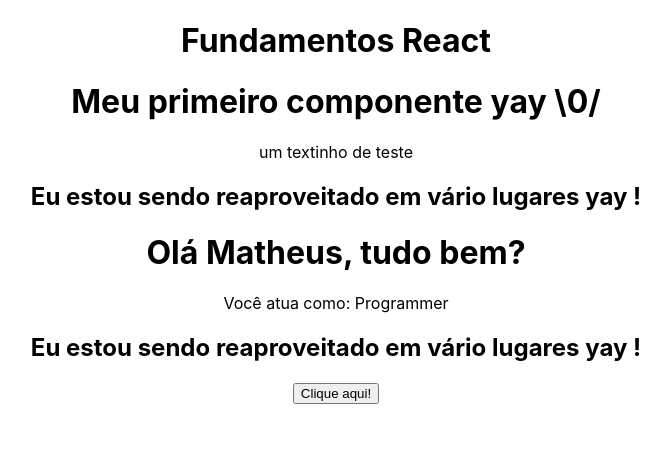
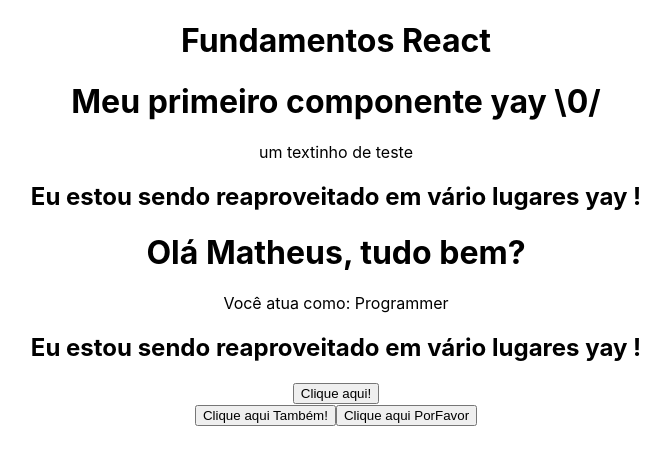
Before and after one commit to Vitoria-Cardoso/LearningReact, a React (Create React App) app in the folder 2_fundamentos/fundamentos/: page / in a window 1280 px wide. Shown: the top 464 px of the page, without its empty margins (304-974 px from the left). Built offline with nearby package versions, Linux system fonts and the light colour scheme.

Commit message:
funcoes interna a eventos

```diff
--- a/2_fundamentos/fundamentos/src/components/Events.js
+++ b/2_fundamentos/fundamentos/src/components/Events.js
@@ -9,6 +9,19 @@
       <div>
         <button onClick={handleMyEvent}>Clique aqui!</button>
       </div>
+      <div>
+        <button onClick={() => console.log('clicou')}>
+          Clique aqui Também!
+        </button>
+        <button onClick={() => {
+          if (true) {
+            console.log('Isso não deveria existir')
+          }
+
+          }}>
+          Clique aqui PorFavor
+        </button>
+      </div>
     </div>
   )
 }
```
Also changed, not shown: 1 other file (tests, documents, lock files or other folders).
